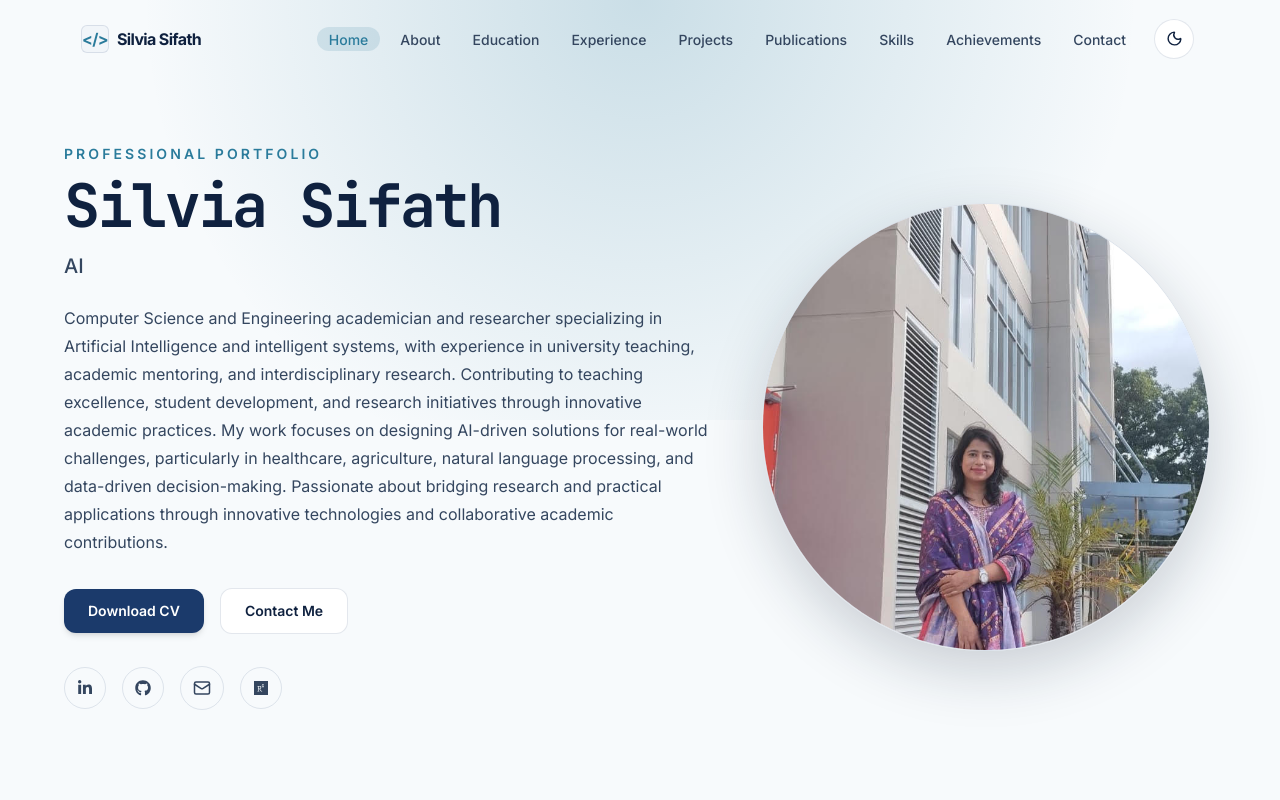
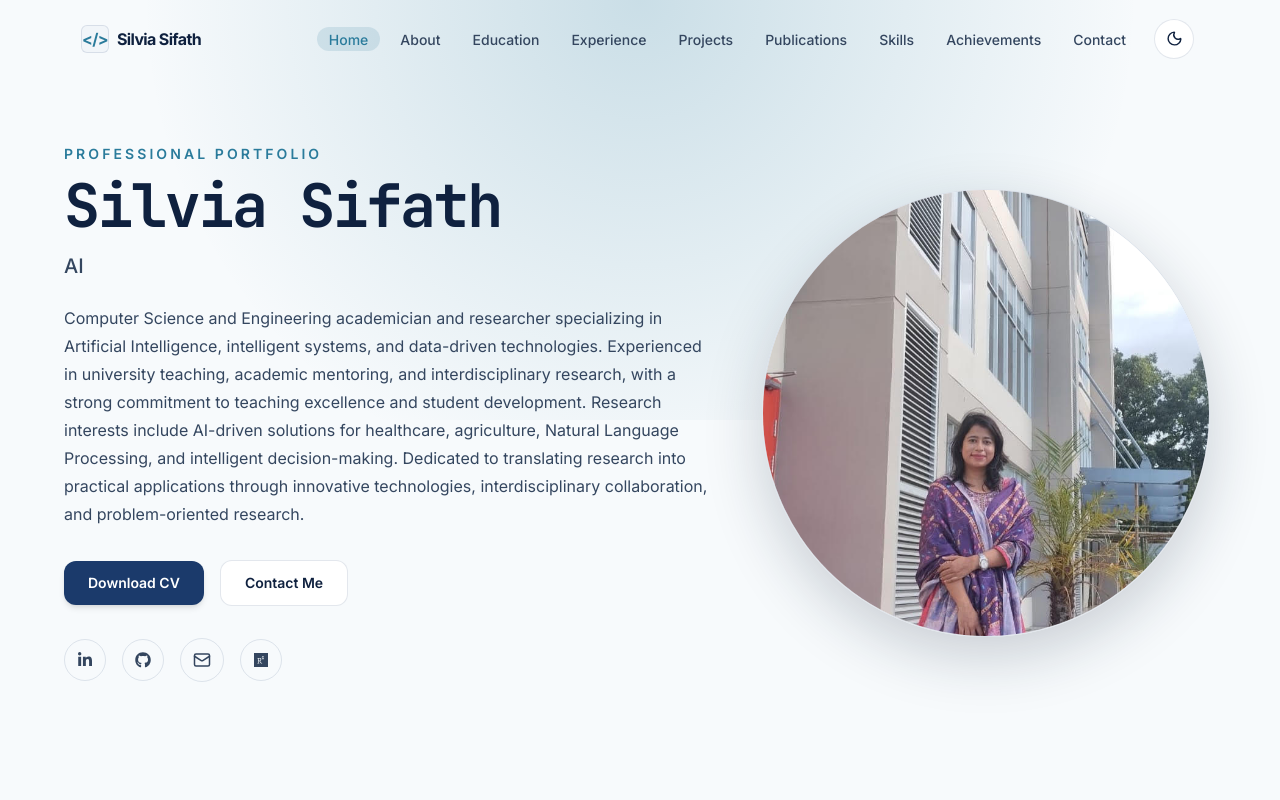
Before and after one commit to Silvia-sifath/my-portfolio, a React (Vite) app in the folder Protfolio/: page / in a window 1280 px wide. Shown: the top 800 px of the page. Built offline with nearby package versions, Linux system fonts and the light colour scheme.

Commit message:
Update data.ts

```diff
--- a/Protfolio/src/data/data.ts
+++ b/Protfolio/src/data/data.ts
@@ -77,7 +77,7 @@ export const siteConfig = {
   ],
 
   professionalSummary:
-    'Computer Science and Engineering academician and researcher specializing in Artificial Intelligence and intelligent systems, with experience in university teaching, academic mentoring, and interdisciplinary research. Contributing to teaching excellence, student development, and research initiatives through innovative academic practices. My work focuses on designing AI-driven solutions for real-world challenges, particularly in healthcare, agriculture, natural language processing, and data-driven decision-making. Passionate about bridging research and practical applications through innovative technologies and collaborative academic contributions.',
+    'Computer Science and Engineering academician and researcher specializing in Artificial Intelligence, intelligent systems, and data-driven technologies. Experienced in university teaching, academic mentoring, and interdisciplinary research, with a strong commitment to teaching excellence and student development. Research interests include AI-driven solutions for healthcare, agriculture, Natural Language Processing, and intelligent decision-making. Dedicated to translating research into practical applications through innovative technologies, interdisciplinary collaboration, and problem-oriented research.',
 
   researchInterests: [
     'Artificial Intelligence',
```
